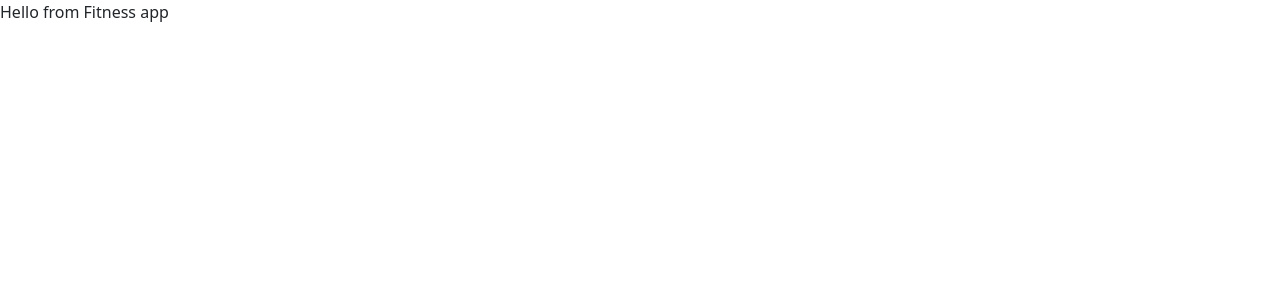
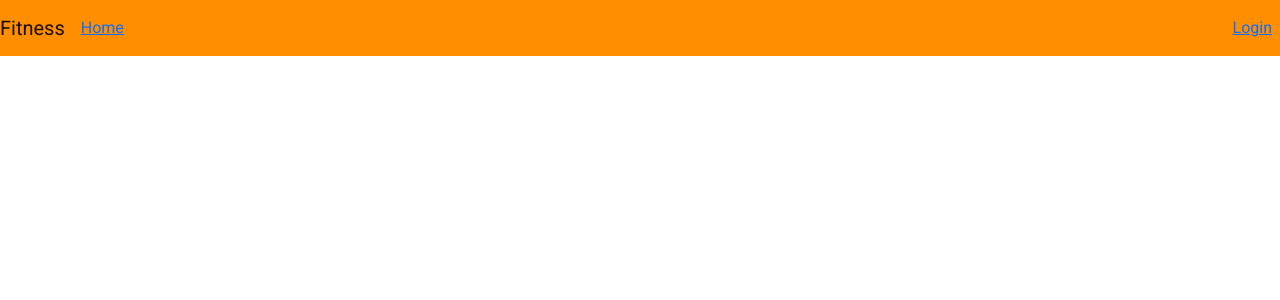
Before and after one commit to dhanushthakkalapally/fitness-client, a React (Create React App) app in the folder client/: page / in a window 1280 px wide. Shown: the top 300 px of the page. Built offline with nearby package versions, Linux system fonts and the light colour scheme.

Commit message:
styled navbar and added some styles

```diff
--- a/client/public/index.html
+++ b/client/public/index.html
@@ -1,20 +1,23 @@
 <!DOCTYPE html>
 <html lang="en">
 <head>
-    <meta charset="utf-8" />
-    <link rel="icon" href="%PUBLIC_URL%/favicon.ico" />
-    <meta name="viewport" content="width=device-width, initial-scale=1" />
-    <meta name="theme-color" content="#000000" />
+    <meta charset="utf-8"/>
+    <link rel="icon" href="%PUBLIC_URL%/favicon.ico"/>
+    <meta name="viewport" content="width=device-width, initial-scale=1"/>
+    <meta name="theme-color" content="#000000"/>
     <meta
             name="description"
             content="Web site created using create-react-app"
     />
-    <link rel="apple-touch-icon" href="%PUBLIC_URL%/logo192.png" />
+    <link rel="apple-touch-icon" href="%PUBLIC_URL%/logo192.png"/>
+    <link rel="preconnect" href="https://fonts.googleapis.com">
+    <link rel="preconnect" href="https://fonts.gstatic.com" crossorigin>
+    <link href="https://fonts.googleapis.com/css2?family=Roboto&display=swap" rel="stylesheet">
     <!--
       manifest.json provides metadata used when your web app is installed on a
       user's mobile device or desktop. See https://developers.google.com/web/fundamentals/web-app-manifest/
     -->
-    <link rel="manifest" href="%PUBLIC_URL%/manifest.json" />
+    <link rel="manifest" href="%PUBLIC_URL%/manifest.json"/>
     <!--
       Notice the use of %PUBLIC_URL% in the tags above.
       It will be replaced with the URL of the `publicSite` folder during the build.
--- a/client/src/app.jsx
+++ b/client/src/app.jsx
@@ -1,12 +1,13 @@
 import {Switch} from "react-router";
 import {Route} from "react-router";
 import {Link} from "react-router-dom";
+import PublicSiteContainer from "./components/publicSite/publicSiteContainer";
 
 function App() {
     return (
-        <div>
-            Hello from Fitness app
-        </div>
+        <>
+            <PublicSiteContainer/>
+        </>
     );
 }
 
--- a/client/src/components/publicSite/publicSiteContainer.jsx
+++ b/client/src/components/publicSite/publicSiteContainer.jsx
@@ -0,0 +1,21 @@
+import React, {Component} from "react";
+import PublicSiteHeader from "./publicSiteHeader";
+
+class PublicSiteContainer extends Component {
+    constructor(props, context) {
+        super(props, context);
+    }
+
+    render() {
+        return (
+            <>
+                <section>
+                    <PublicSiteHeader/>
+                </section>
+            </>
+        )
+
+    }
+}
+
+export default PublicSiteContainer;
--- a/client/src/components/publicSite/publicSiteHeader.jsx
+++ b/client/src/components/publicSite/publicSiteHeader.jsx
@@ -1,9 +1,27 @@
 import React, {Component} from "react";
-
+import {Navbar, Nav} from "react-bootstrap";
+import {Link} from "react-router-dom";
+import './styles/publicHeader.css';
 
 class PublicSiteHeader extends Component {
     render() {
-
+        return (
+            <>
+                <Navbar expand="lg" className="navBar">
+                    <Navbar.Brand>
+                        Fitness
+                    </Navbar.Brand>
+                    <Navbar.Toggle aria-controls="responsive-navbar-nav"/>
+                    <Navbar.Collapse className="justify-content-between" id="responsive-navbar-nav">
+                        <ul className="navbar-nav ml-auto">
+                            <li className="nav-item"><Link to="/">Home</Link></li>
+                        </ul>
+                        <ul className="navbar-nav">
+                            <li className="nav-item me-2"><Link to="/login">Login</Link></li>
+                        </ul>
+                    </Navbar.Collapse>
+                </Navbar>
+            </>)
     }
 }
 
--- /dev/null
+++ b/client/src/components/publicSite/styles/publicHeader.css
@@ -0,0 +1,8 @@
+.navBar {
+    background-color: #ff8e01;
+    font-family: 'Roboto', sans-serif;
+}
+
+#nav {
+    color: aliceblue !important;
+}
--- /dev/null
+++ b/client/src/globalStyles.css
@@ -0,0 +1,3 @@
+body {
+    font-family: 'Roboto', sans-serif;;
+}
--- a/client/src/index.js
+++ b/client/src/index.js
@@ -3,6 +3,7 @@ import ReactDOM from 'react-dom';
 import {BrowserRouter} from "react-router-dom";
 //Every page will use bootstrap classes
 import 'bootstrap/dist/css/bootstrap.min.css';
+import './globalStyles.css'
 import App from './app';
 
 ReactDOM.render(
```
Lines whose indentation alone changed are shown as unchanged.
